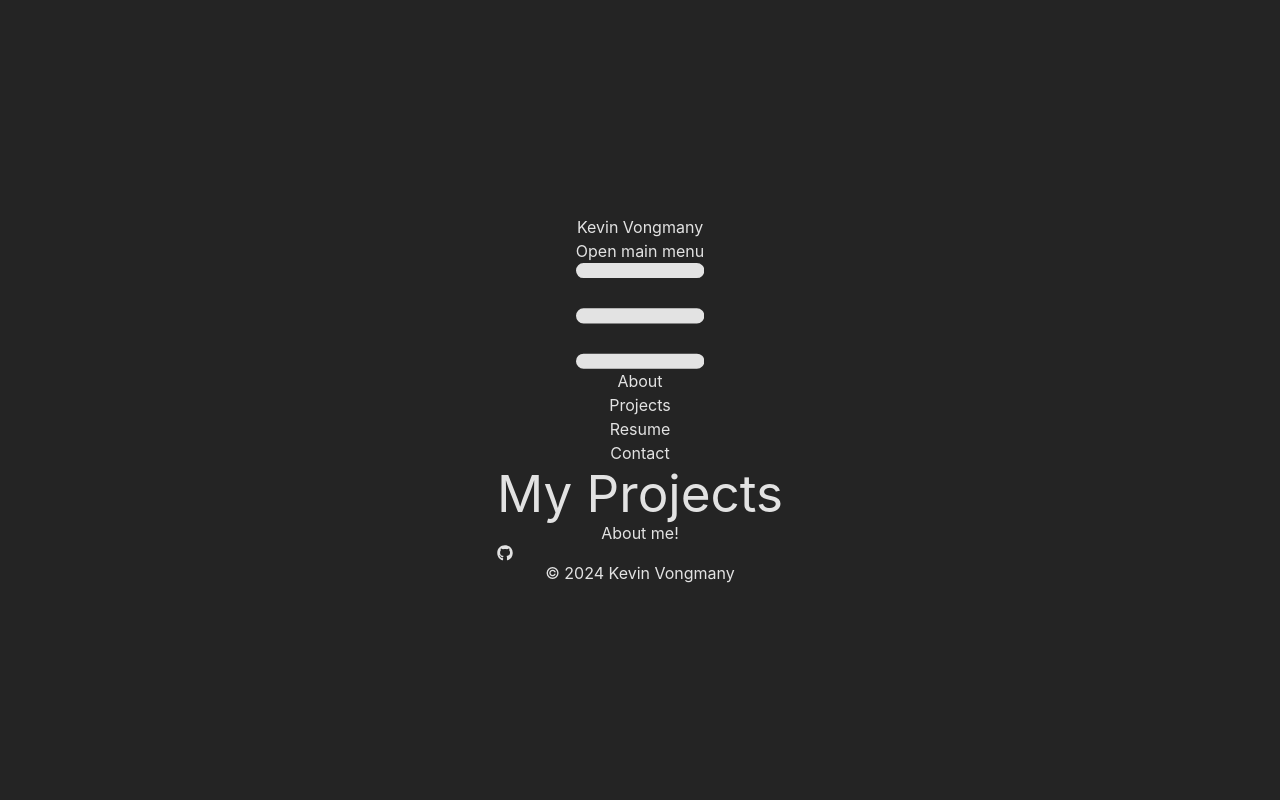
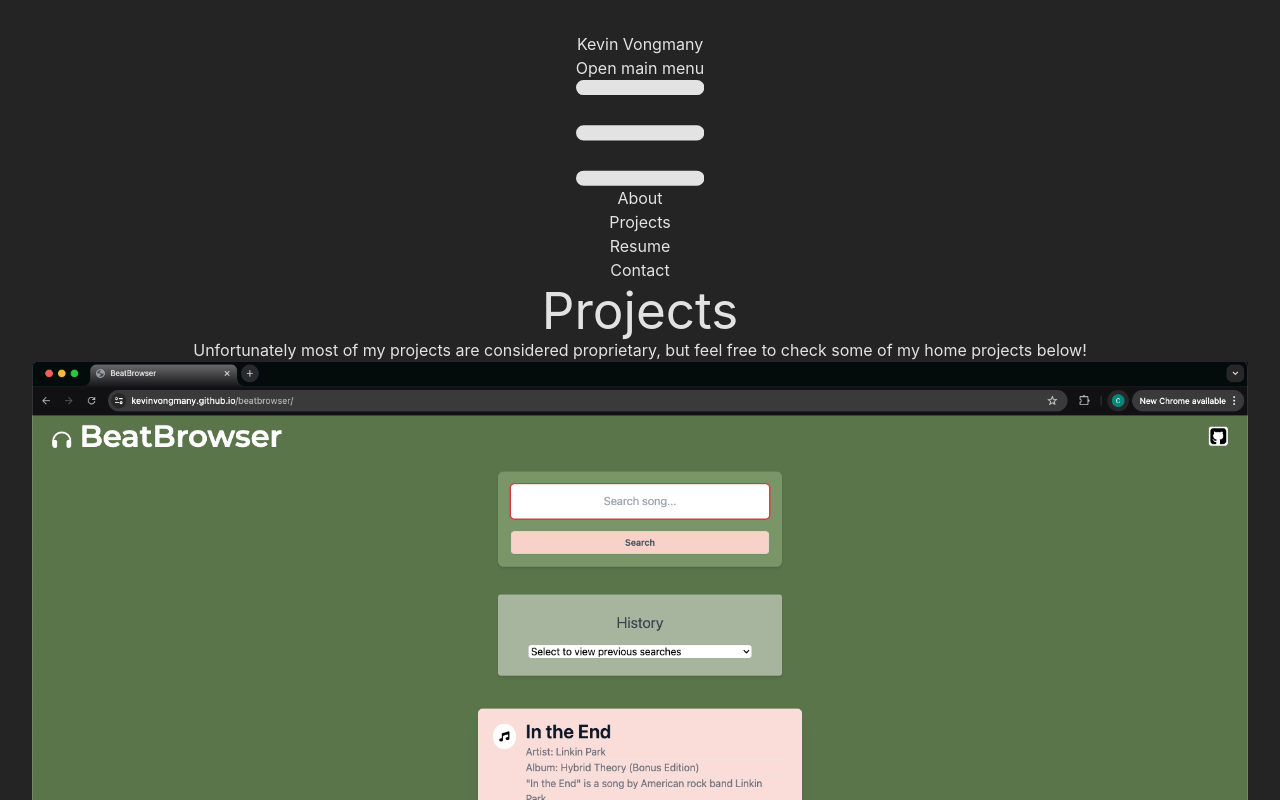
Before and after one commit to kevinvongmany/portfolio, a React (Vite) app: page /projects in a window 1280 px wide. Shown: the top 800 px of the page. Built offline with nearby package versions, Linux system fonts and the light colour scheme.

Commit message:
Updated projects component to include screenshots and a link to some projects

```diff
--- a/src/components/Projects.jsx
+++ b/src/components/Projects.jsx
@@ -1,10 +1,54 @@
 import Animated from './Animated';
+import beatbrowser from '../assets/beatbrowser.png';
+import cinejournal from '../assets/cinejournal.png';
+import techBlog from '../assets/tech-blog-webpage.png';
+import socialNetworkApi from '../assets/social-network-api.png';
+import weatherDashboard from '../assets/weather-dashboard.png';
+import pwaTextEditor from '../assets/pwa-text-editor.png';
+import { FaGithub } from 'react-icons/fa';
+
+const repositories = [
+  'beatbrowser',
+  'cinejournal-webapp',
+  'tech-blog-webpage',
+  'social-network-api',
+  'weather-dashboard',
+  'pwa-text-editor'
+]
+
+const images = [
+  beatbrowser,
+  cinejournal,
+  techBlog,
+  socialNetworkApi,
+  weatherDashboard,
+  pwaTextEditor
+]
 
 export default function Projects() {
     return (
       <Animated>
-        <h1>My Projects</h1>
-        <p>About me!</p>
+        <h1 className="mb-4">Projects</h1>
+        <h2 className="mb-4 text-2xl">Unfortunately most of my projects are considered proprietary, but feel free to check some of my home projects below!</h2>
+      <div className="grid grid-cols-1 sm:grid-cols-2 lg:grid-cols-3 gap-4">
+        {Array.from({ length: 6 }).map((_, index) => (
+          <a
+            key={index}
+            href={`https://github.com/kevinvongmany/${repositories[index]}`}
+            target="_blank"
+            rel="noopener noreferrer"
+            className="block overflow-hidden rounded-lg shadow-lg transform transition-transform hover:scale-105"
+          >
+            <img
+              src={`${images[index]}`}
+              alt={`Project ${index + 1}: ${repositories[index]}`}
+              className="w-full h-48 object-cover"
+            />
+          </a>
+        ))}
+      </div>
+      <p className="mt-4 text-gray-400">Please note that some of these projects may be outdated or no longer maintained.</p>
+      <h2 className="mt-8 text-2xl">Want to see more? Check out my <a href="https://github.com/kevinvongmany" target="_blank" className="text-blue-600">GitHub</a>!</h2>
       </Animated>
     )
   }
```
